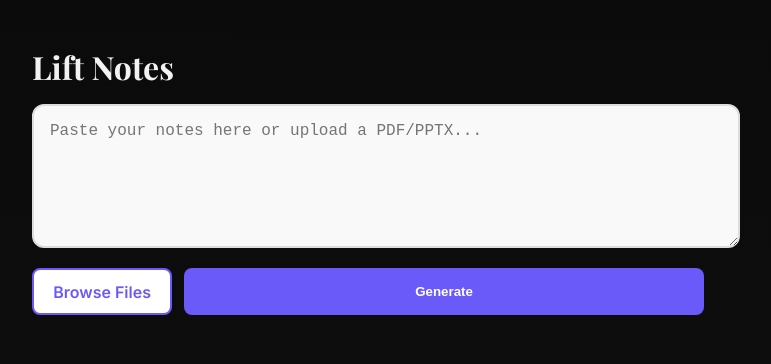
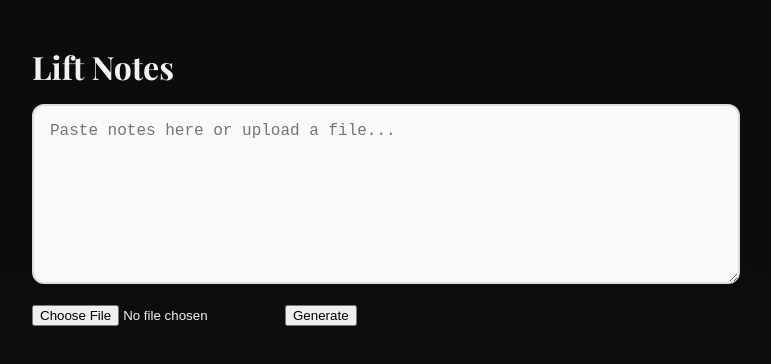
Before and after one commit to Diamond-Queen/Lift, a Next.js app: page /notes in a window 1280 px wide. Shown: the top 364 px of the page, without its empty margins (272-1043 px from the left). Built offline with nearby package versions, Linux system fonts and the light colour scheme; a web font is replaced by a local one.

Commit message:
changes to files

```diff
--- a/pages/notes.jsx
+++ b/pages/notes.jsx
@@ -4,105 +4,80 @@ import { useState } from "react";
 import JSZip from "jszip";
 import styles from "../styles/Notes.module.css";
 
-export default function Notes() {
-  const [input, setInput] = useState("");
-  const [flashcards, setFlashcards] = useState([]);
-  const [summaries, setSummaries] = useState([]);
-  const [loading, setLoading] = useState(false);
-  const [error, setError] = useState("");
-
-  // -------------------------
-  // PPTX extraction (JSZip)
-  // -------------------------
-  const extractTextFromPptx = async (arrayBuffer) => {
-    const zip = await JSZip.loadAsync(arrayBuffer);
-    let text = "";
-
-    const slideFiles = Object.keys(zip.files).filter((f) =>
-      /^ppt\/slides\/slide\d+\.xml$/.test(f)
-    );
-
-    for (const slidePath of slideFiles) {
-      const slideXml = await zip.files[slidePath].async("text");
-      // grab text nodes <a:t>...</a:t>
-      const matches = [...slideXml.matchAll(/<a:t>(.*?)<\/a:t>/g)];
-      matches.forEach((m) => {
-        text += m[1] + "\n";
-      });
-    }
-    return text.trim();
-  };
-
-
+// ========== PDF Extraction (Manual, No Libraries) ==========
 async function extractTextFromPdf(file) {
   const buffer = await file.arrayBuffer();
   const bytes = new Uint8Array(buffer);
-
-        // Convert buffer to text for uncompressed sections
   const rawText = new TextDecoder("latin1").decode(bytes);
 
-        // Step 1: Extract all raw "stream" sections
   const streamRegex = /stream([\s\S]*?)endstream/g;
   const streams = [...rawText.matchAll(streamRegex)];
-
-        let decodedText = "";
+  let extracted = "";
 
   for (const s of streams) {
-          const streamData = s[1].trimStart();
-
-          // Step 2: Convert back to bytes for potential decompression
-          const streamBytes = new TextEncoder().encode(streamData);
-
+    const content = s[1].trimStart();
     try {
-            // Step 3: Try to inflate (decompress) the stream using built-in browser API
-            const decompressed = await decompressFlate(streamBytes);
-            decodedText += parsePdfTextOps(decompressed);
+      const inflated = await decompressFlate(content);
+      extracted += parsePdfTextOps(inflated);
     } catch {
-            // If not compressed, just parse as-is
-            decodedText += parsePdfTextOps(streamData);
+      extracted += parsePdfTextOps(content);
     }
   }
 
-        // Step 4: Fallback — also parse uncompressed text objects directly
-        decodedText += parsePdfTextOps(rawText);
-
-        return decodedText.replace(/\s+/g, " ").trim();
+  // Add any text found directly outside streams
+  extracted += parsePdfTextOps(rawText);
+  return extracted.replace(/\s+/g, " ").trim();
 }
 
-      // Utility: Decompress Flate (zlib/deflate) PDF streams
-      async function decompressFlate(uint8Array) {
-        const cs = new DecompressionStream("deflate");
-        const stream = new Response(new Blob([uint8Array]).stream().pipeThrough(cs));
+async function decompressFlate(data) {
+  const uint8Array = new TextEncoder().encode(data);
+  const ds = new DecompressionStream("deflate");
+  const stream = new Response(new Blob([uint8Array]).stream().pipeThrough(ds));
   return await stream.text();
 }
 
-      // Utility: Parse BT/ET text operators and extract strings inside ( ... )
 function parsePdfTextOps(text) {
   let extracted = "";
-
-        // Find text between BT/ET blocks (PDF text objects)
-        const btEtRegex = /BT([\s\S]*?)ET/g;
-        const blocks = [...text.matchAll(btEtRegex)];
-
-        for (const block of blocks) {
-          // Match text shown with Tj or TJ operators
-
-          const textMatches = [...block[1].matchAll(/\(([^)]+)\)\s*T[Jj]/g)];
-          for (const m of textMatches) {
-            extracted += m[1] + " ";
+  const btEt = /BT([\s\S]*?)ET/g;
+  const blocks = [...text.matchAll(btEt)];
+  for (const b of blocks) {
+    const matches = [...b[1].matchAll(/\(([^)]+)\)\s*T[Jj]/g)];
+    for (const m of matches) extracted += m[1] + " ";
   }
-        }
-
-  // If nothing found, try plain parentheses
   if (!extracted.trim()) {
     const fallback = [...text.matchAll(/\(([^)]+)\)/g)];
     extracted = fallback.map((m) => m[1]).join(" ");
   }
-
   return extracted;
 }
 
-// --- Your file handler ---
+// ========== PPTX Extraction ==========
+async function extractTextFromPptx(file) {
+  const zip = await JSZip.loadAsync(file);
+  let text = "";
+
+  const slides = Object.keys(zip.files).filter((f) =>
+    f.match(/^ppt\/slides\/slide\d+\.xml$/)
+  );
+
+  for (const path of slides) {
+    const xml = await zip.files[path].async("text");
+    const matches = [...xml.matchAll(/<a:t>(.*?)<\/a:t>/g)];
+    matches.forEach((m) => (text += m[1] + "\n"));
+  }
+
+  return text.trim();
+}
+
+// ========== Main Component ==========
+export default function Notes() {
+  const [input, setInput] = useState("");
+  const [summaries, setSummaries] = useState([]);
+  const [flashcards, setFlashcards] = useState([]);
+  const [error, setError] = useState("");
+  const [loading, setLoading] = useState(false);
+
+  // File upload handler
   const handleFileChange = async (e) => {
     setError("");
     const file = e.target.files?.[0];
@@ -112,53 +87,35 @@ const handleFileChange = async (e) => {
     try {
       let extractedText = "";
 
-    // PPTX support
       if (file.name.toLowerCase().endsWith(".pptx")) {
-      const buffer = await file.arrayBuffer();
-      extractedText = await extractTextFromPptx(buffer);
-    }
-
-    //  PDF support
-    else if (file.name.toLowerCase().endsWith(".pdf")) {
+        const arrayBuffer = await file.arrayBuffer();
+        extractedText = await extractTextFromPptx(arrayBuffer);
+      } else if (file.name.toLowerCase().endsWith(".pdf")) {
         extractedText = await extractTextFromPdf(file);
-    }
-
-
-    //  Unsupported file
-    else {
+      } else {
         throw new Error("Unsupported file type. Use PDF or PPTX.");
       }
 
-    if (!extractedText || !extractedText.trim()) {
-      throw new Error("No readable text found in file.");
-    }
+      if (!extractedText.trim()) throw new Error("No readable text found.");
 
-    // Append extracted text to textarea (not file path)
       setInput((prev) =>
-      prev ? prev.trim() + "\n\n" + extractedText.trim() : extractedText.trim()
+        prev ? prev + "\n\n" + extractedText.trim() : extractedText.trim()
       );
 
-    //  Allow re-upload of same file
       e.target.value = "";
     } catch (err) {
       console.error(err);
-    setError(err.message || "Failed to extract text from file.");
+      setError(err.message || "Failed to extract text.");
     } finally {
       setLoading(false);
     }
   };
 
+  // Generate summaries + flashcards
+  const handleGenerate = async () => {
+    if (!input.trim()) return setError("Please paste or upload notes first.");
 
-  // -------------------------
-  // Generate summary + flashcards
-  // -------------------------
-  const handleGenerate = async () => {
     setError("");
-    if (!input.trim()) {
-      setError("Please paste notes or upload a file first.");
-      return;
-    }
-
     setLoading(true);
     setSummaries([]);
     setFlashcards([]);
@@ -171,13 +128,12 @@ const handleFileChange = async (e) => {
       });
 
       const data = await res.json();
-      if (data.error) {
-        setError(data.error);
-      } else {
+      if (data.error) throw new Error(data.error);
+
+      // Limit flashcards to 12
+      const flashcardsLimited = (data.flashcards || []).slice(0, 12);
       setSummaries(data.summaries || []);
-        // ensure each card has flipped prop
-        setFlashcards((data.flashcards || []).slice(0, 12).map((f) => ({ ...f, flipped: false })));
-      }
+      setFlashcards(flashcardsLimited);
     } catch (err) {
       console.error(err);
       setError("Failed to generate. Try again.");
@@ -186,35 +142,36 @@ const handleFileChange = async (e) => {
     }
   };
 
-  // -------------------------
-  // Flashcard flip (in-place)
-  // -------------------------
   const toggleFlashcard = (index) => {
-    setFlashcards((prev) => prev.map((c, i) => (i === index ? { ...c, flipped: !c.flipped } : c)));
+    setFlashcards((prev) =>
+      prev.map((c, i) => (i === index ? { ...c, flipped: !c.flipped } : c))
+    );
   };
 
-  // -------------------------
-  // Render
-  // -------------------------
   return (
     <div className={styles.container}>
       <h1 className={styles.pageTitle}>Lift Notes</h1>
 
       <textarea
         className={styles.textarea}
-        rows={6}
-        placeholder="Paste your notes here or upload a PDF/PPTX..."
+        rows={8}
+        placeholder="Paste notes here or upload a file..."
         value={input}
         onChange={(e) => setInput(e.target.value)}
       />
 
-      <div style={{ display: "flex", gap: 12, marginBottom: 12 }}>
-        <label className={styles.fileButton}>
-          Browse Files
-          <input type="file" accept=".pdf,.pptx" onChange={handleFileChange} hidden />
-        </label>
-
-        <button className={`${styles.generateButton} ${loading ? styles.loading : ""}`} onClick={handleGenerate} disabled={loading}>
+      <div className={styles.controls}>
+        <input
+          type="file"
+          accept=".pdf,.pptx"
+          onChange={handleFileChange}
+          className={styles.fileInput}
+        />
+        <button
+          className={`${styles.btnAction} ${loading ? styles.loading : ""}`}
+          onClick={handleGenerate}
+          disabled={loading}
+        >
           {loading ? "Generating…" : "Generate"}
         </button>
       </div>
@@ -223,28 +180,30 @@ const handleFileChange = async (e) => {
 
       {summaries.length > 0 && (
         <div className={styles.resultCard}>
-          <h2 className={styles.resultTitle}>Summaries</h2>
-          {summaries.map((s, idx) => (
-            <p key={idx}>{s}</p>
+          <h2>Summaries</h2>
+          {summaries.map((s, i) => (
+            <p key={i}>{s}</p>
           ))}
         </div>
       )}
 
       {flashcards.length > 0 && (
         <div className={styles.flashcardsContainer}>
-          <h2 className={styles.resultTitle}>Flashcards</h2>
-          <div className={styles.flashcardsSlider}>
-            {flashcards.map((card, i) => (
+          <h2>Flashcards</h2>
+          <div className={styles.flashcardsGrid}>
+            {flashcards.map((c, i) => (
               <div
                 key={i}
-                className={`${styles.flashcard} ${card.flipped ? styles.flipped : ""}`}
+                className={`${styles.flashcard} ${
+                  c.flipped ? styles.flipped : ""
+                }`}
                 onClick={() => toggleFlashcard(i)}
               >
                 <div className={styles.front}>
-                  <p>{card.question}</p>
+                  <p>{c.question}</p>
                 </div>
                 <div className={styles.back}>
-                  <p>{card.answer}</p>
+                  <p>{c.answer}</p>
                 </div>
               </div>
             ))}
```
Lines whose indentation alone changed are shown as unchanged.
